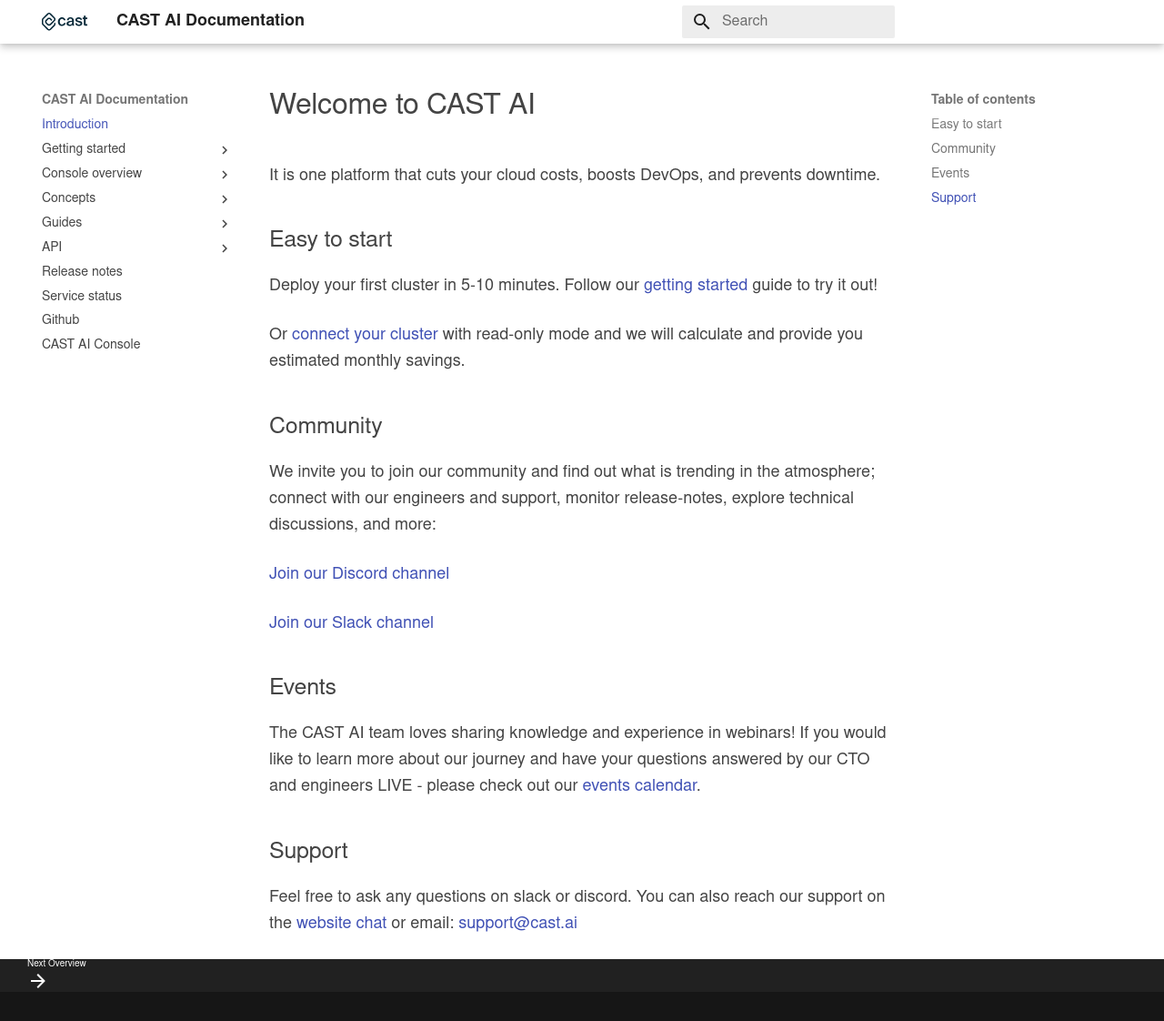
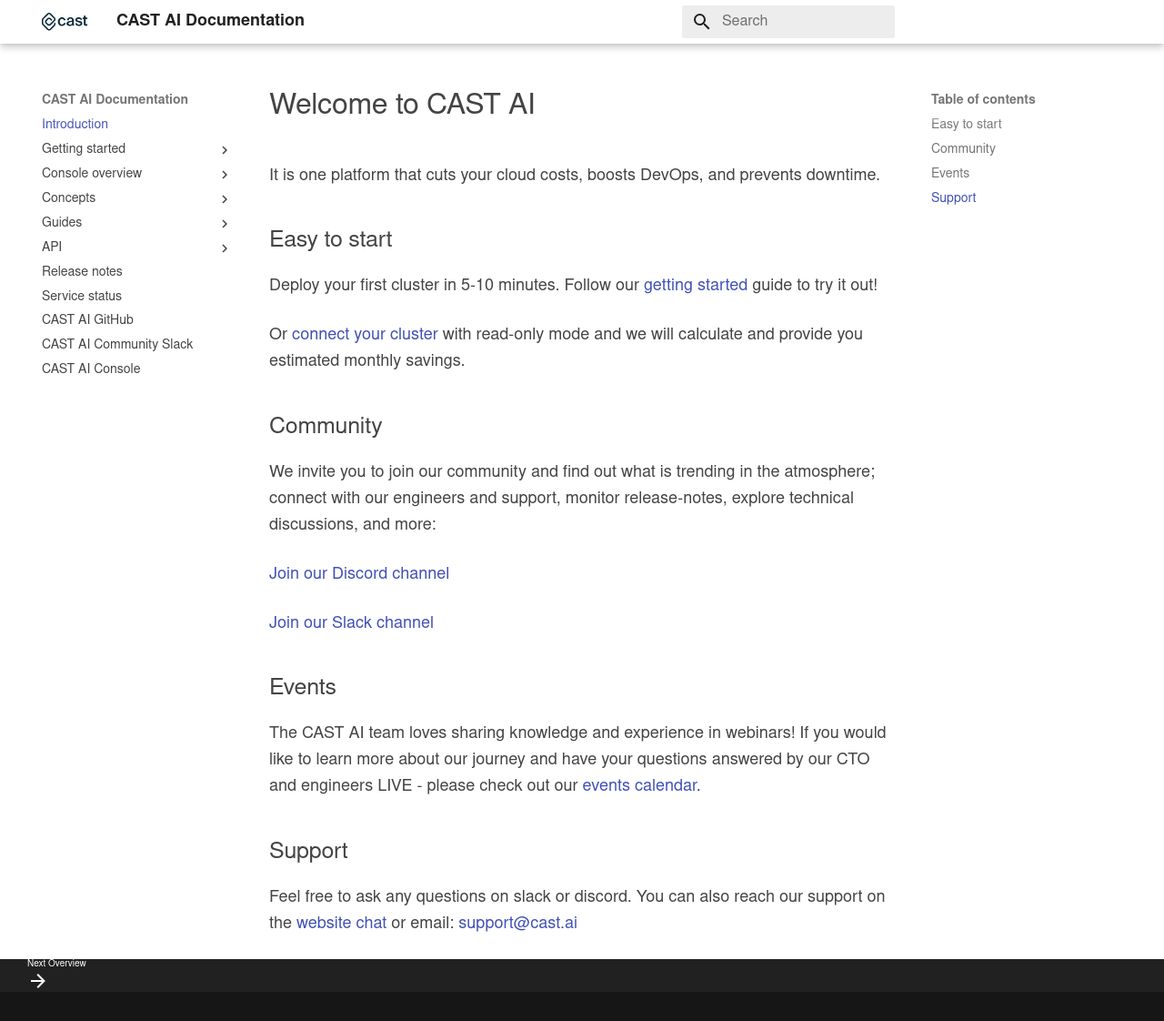
Before and after one commit to castai/docs, an MkDocs documentation site: the page built from docs/index.md, in a window 1280 px wide and 1122 px high. Shown: the whole window at 91% size. Built offline with MkDocs 1.6.1 and Material for MkDocs 9.7.7, drawn with Linux system fonts in a browser that asks for light colours; some web fonts are replaced.

```diff
--- a/mkdocs.yml
+++ b/mkdocs.yml
@@ -109,5 +109,6 @@
       - 'CLI': api/cli.md
   - 'Release notes': "https://cast.ai/release-notes/"
   - 'Service status': "https://status.cast.ai/"
-  - 'Github': "https://github.com/castai"
+  - 'CAST AI GitHub': "https://github.com/castai"
+  - 'CAST AI Community Slack': "https://castai-community.slack.com/"
   - 'CAST AI Console': "https://console.cast.ai"
```
